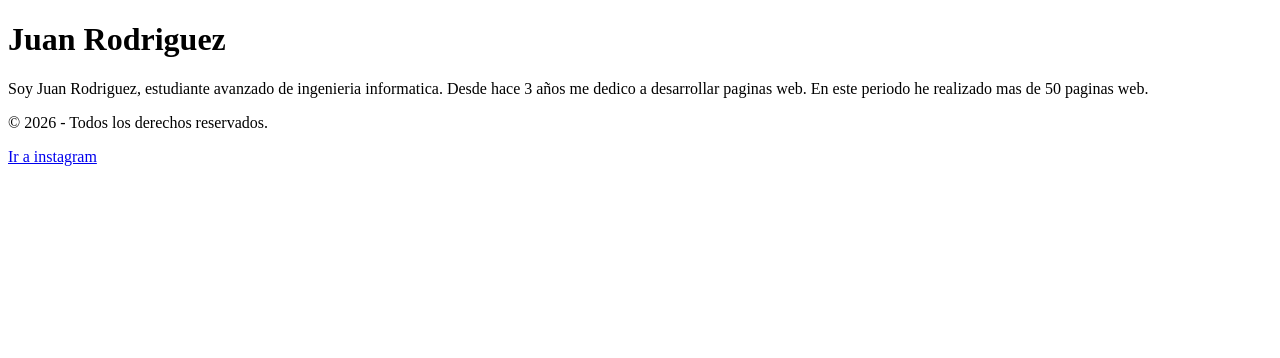
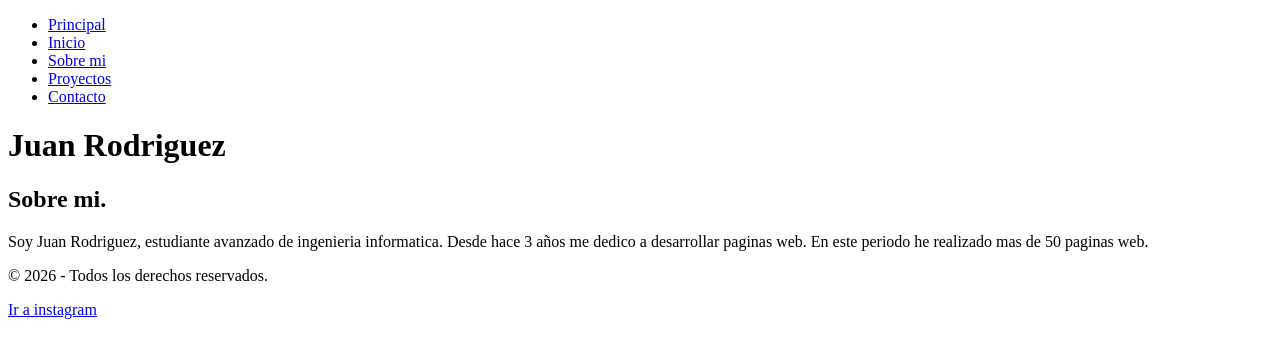
Before and after one commit to matitoma80/mi-primer-pagina, a plain HTML site: page mi-primer-pagina/pages/sobre_mi.html in a window 1280 px wide. Drawn offline with Linux system fonts and the light colour scheme.

Commit message:
cuarta primera reentrega

```diff
--- a/mi-primer-pagina/pages/sobre_mi.html
+++ b/mi-primer-pagina/pages/sobre_mi.html
@@ -7,15 +7,28 @@
 </head>
 <body>
     <header>
+        <nav>
+            <ul>
+                <li><a href="./index.html">Principal</a></li>
+                <li><a href="./pages/inicio.html">Inicio</a></li>
+                <li><a href="./pages/sobre_mi.html">Sobre mi</a></li>
+                <li><a href="./pages/proyectos.html">Proyectos</a></li>
+                <li><a href="./pages/contacto.html">Contacto</a></li>
+            </ul>
+        </nav>
         <h1>Juan Rodriguez</h1>
     </header>
     <main>
         <section id="juan_rodriguez">
-            <p>Soy Juan Rodriguez, estudiante avanzado de ingenieria informatica. Desde hace 3 años me dedico a desarrollar paginas web. En este periodo he realizado mas de 50 paginas web.</p>
+            <h2>Sobre mi.</h2>
+                <article>
+                    <p>Soy Juan Rodriguez, estudiante avanzado de ingenieria informatica. Desde hace 3 años me dedico a desarrollar paginas web. En este periodo he realizado mas de 50 paginas web.</p>
+                </article>
+        </section>
     </main>
+    <footer>
+        <p>&copy; 2026 - Todos los derechos reservados.</p>
+        <p><a href="https://instagram.com" target="_blank">Ir a instagram</a></p>
+    </footer>
 </body>
-<footer>
-    <p>&copy; 2026 - Todos los derechos reservados.</p>
-    <p><a href="https://instagram.com" target="_blank">Ir a instagram</a></p>
-</footer>
 </html>
```
Also changed, not shown: mi-primer-pagina/index.html (+5 -5 lines), mi-primer-pagina/pages/contacto.html (+13 -1 lines), mi-primer-pagina/pages/inicio.html (+15 -5 lines), mi-primer-pagina/pages/proyectos.html (+14 -1 lines).
